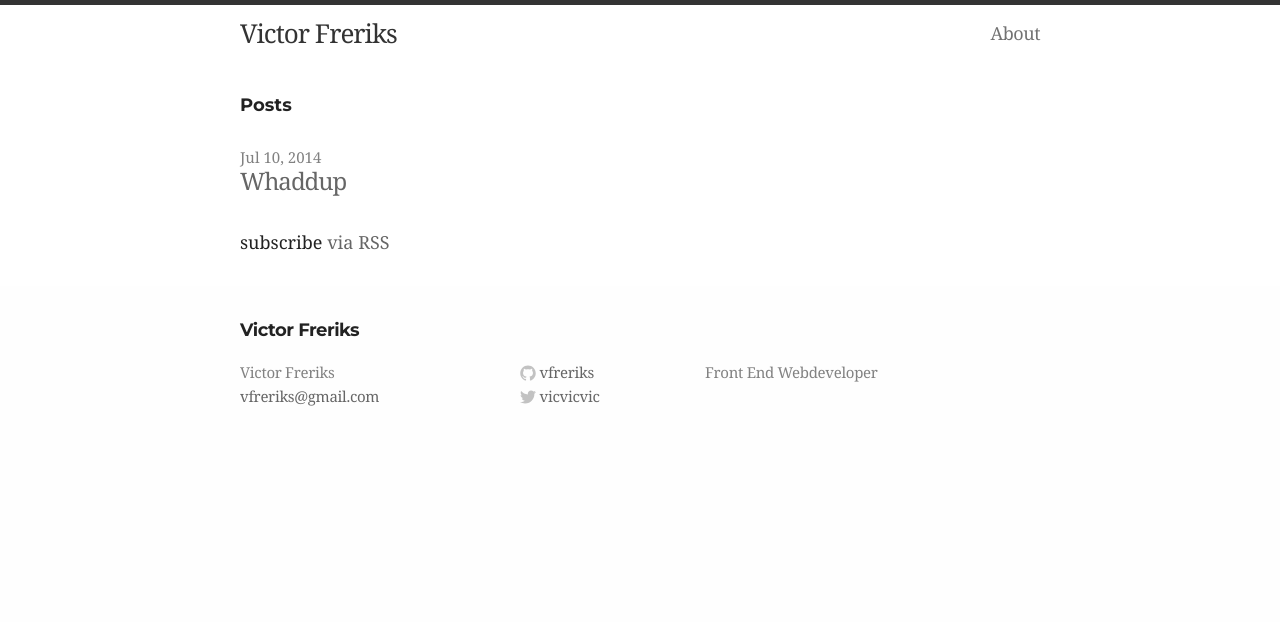
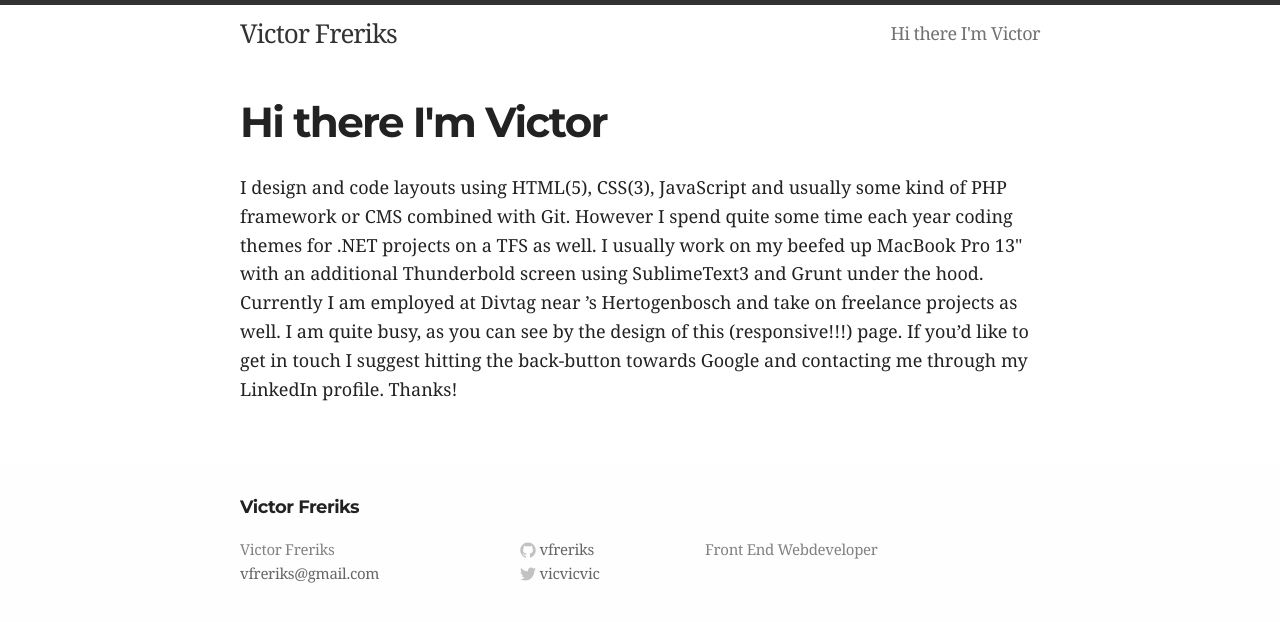
Before and after one commit to vfreriks/vfreriks.github.io, a Jekyll site: the page built from index.html, in a window 1280 px wide. Shown: the top 622 px of the page. Built offline with Jekyll 4.4.1, drawn with Linux system fonts in a browser that asks for light colours.

Commit message:
mod structure

```diff
--- a/index.html
+++ b/index.html
@@ -1,20 +1,10 @@
 ---
-layout: default
+layout: page
+title: Hi there I'm Victor
 ---
 
-<div class="home">
+I design and code layouts using HTML(5), CSS(3), JavaScript and usually some kind of PHP framework or CMS combined with Git. However I spend quite some time each year coding themes for .NET projects on a TFS as well. I usually work on my beefed up MacBook Pro 13" with an additional Thunderbold screen using SublimeText3 and Grunt under the hood.
 
-  <h1>Posts</h1>
+Currently I am employed at Divtag near ’s Hertogenbosch and take on freelance projects as well.
 
-  <ul class="posts">
-    {% for post in site.posts %}
-      <li>
-        <span class="post-date">{{ post.date | date: "%b %-d, %Y" }}</span>
-        <a class="post-link" href="{{ post.url | prepend: site.baseurl }}">{{ post.title }}</a>
-      </li>
-    {% endfor %}
-  </ul>
-
-  <p class="rss-subscribe">subscribe <a href="{{ "/feed.xml" | prepend: site.baseurl }}">via RSS</a></p>
-
-</div>
+I am quite busy, as you can see by the design of this (responsive!!!) page. If you’d like to get in touch I suggest hitting the back-button towards Google and contacting me through my LinkedIn profile. Thanks!
```
Also changed, not shown: about.md (deleted, +0 -13 lines).
